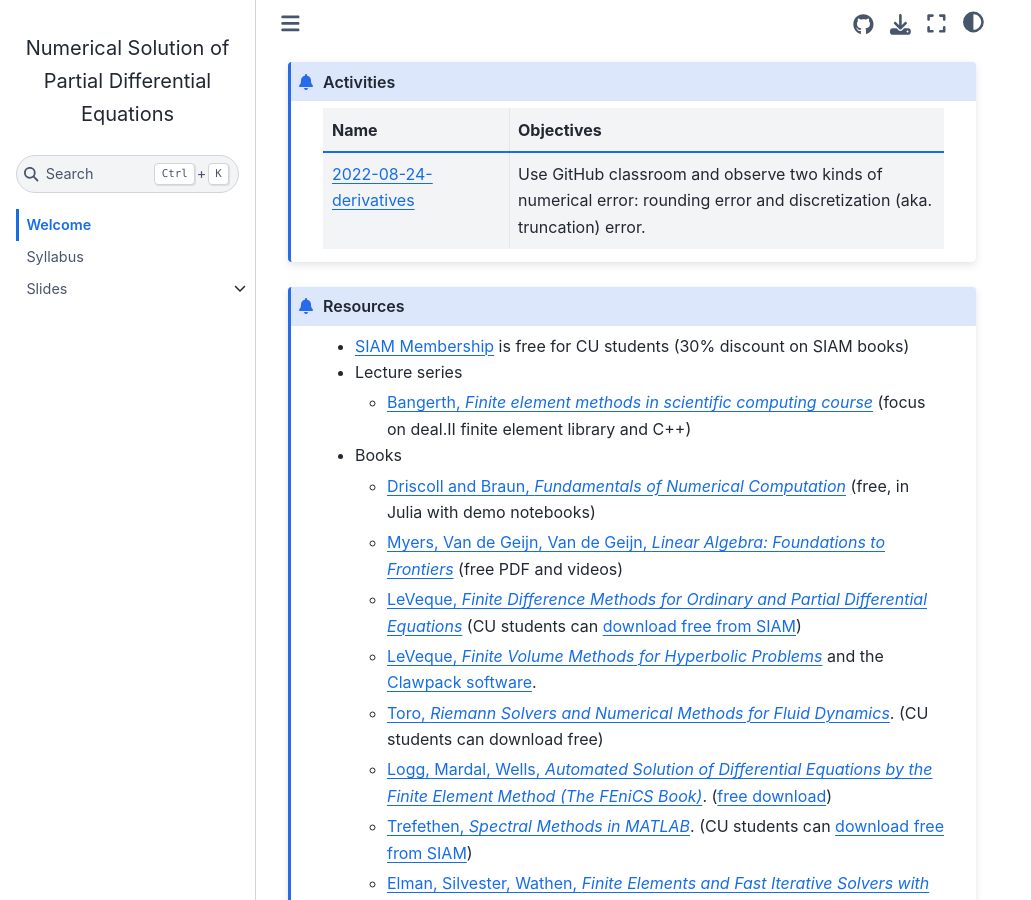
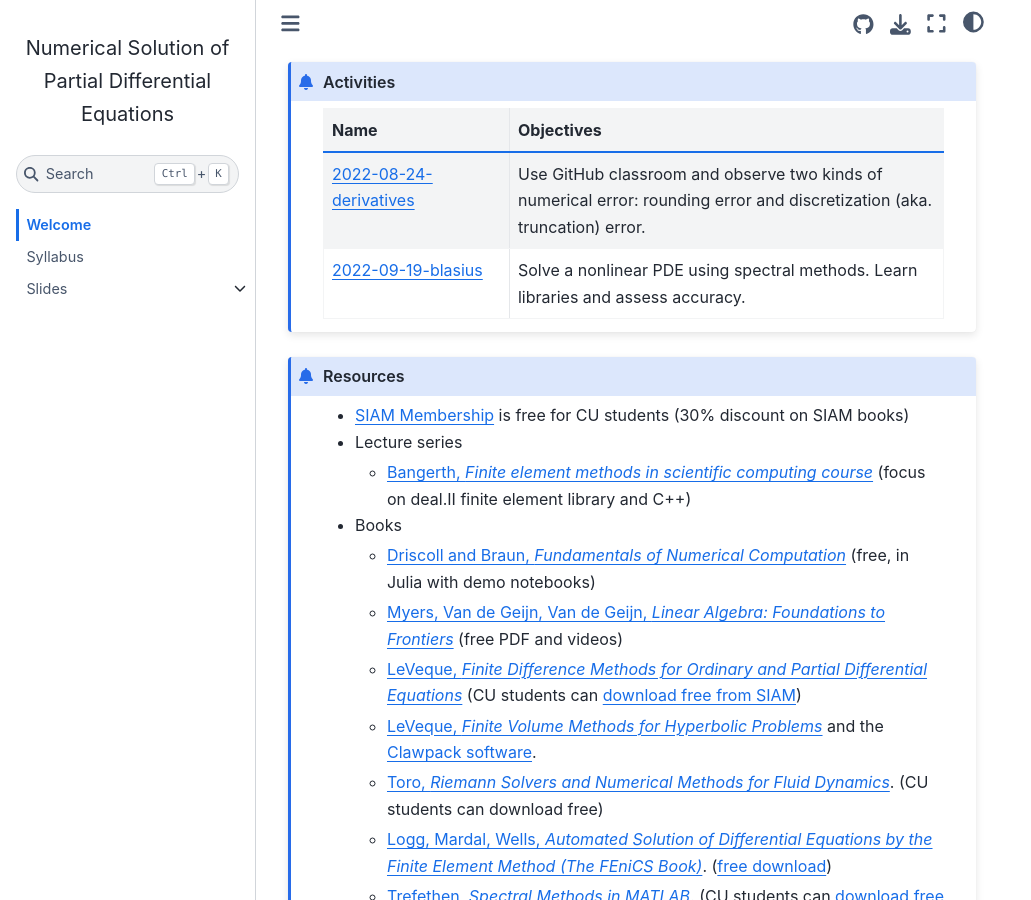
Before and after one commit to cu-numpde/fall22, a Jupyter Book: the page built from index.md, in a window 1280 px wide and 900 px high, scrolled down 313 px. Shown: the whole window, without its empty margins (0-1031 px from the left). Built offline with Jupyter Book 1.0.4 settings and Sphinx 7.4.7 and the Sphinx Book theme 1.1.4, drawn with Linux system fonts in a browser that asks for light colours; pages that are not in the unit, such as notebooks, are missing from menus.

Commit message:
Add Blasius assignment

```diff
--- a/index.md
+++ b/index.md
@@ -18,6 +18,8 @@ Welcome to **CSCI-5636: Numerical Solution of Partial Differential Equations**
   - Objectives
 * - [2022-08-24-derivatives](https://classroom.github.com/a/8I4O5IcG)
   - Use GitHub classroom and observe two kinds of numerical error: rounding error and discretization (aka. truncation) error.
+* - [2022-09-19-blasius](https://classroom.github.com/a/RBCyaHyy)
+  - Solve a nonlinear PDE using spectral methods. Learn libraries and assess accuracy.
 :::
 ::::
 
```
